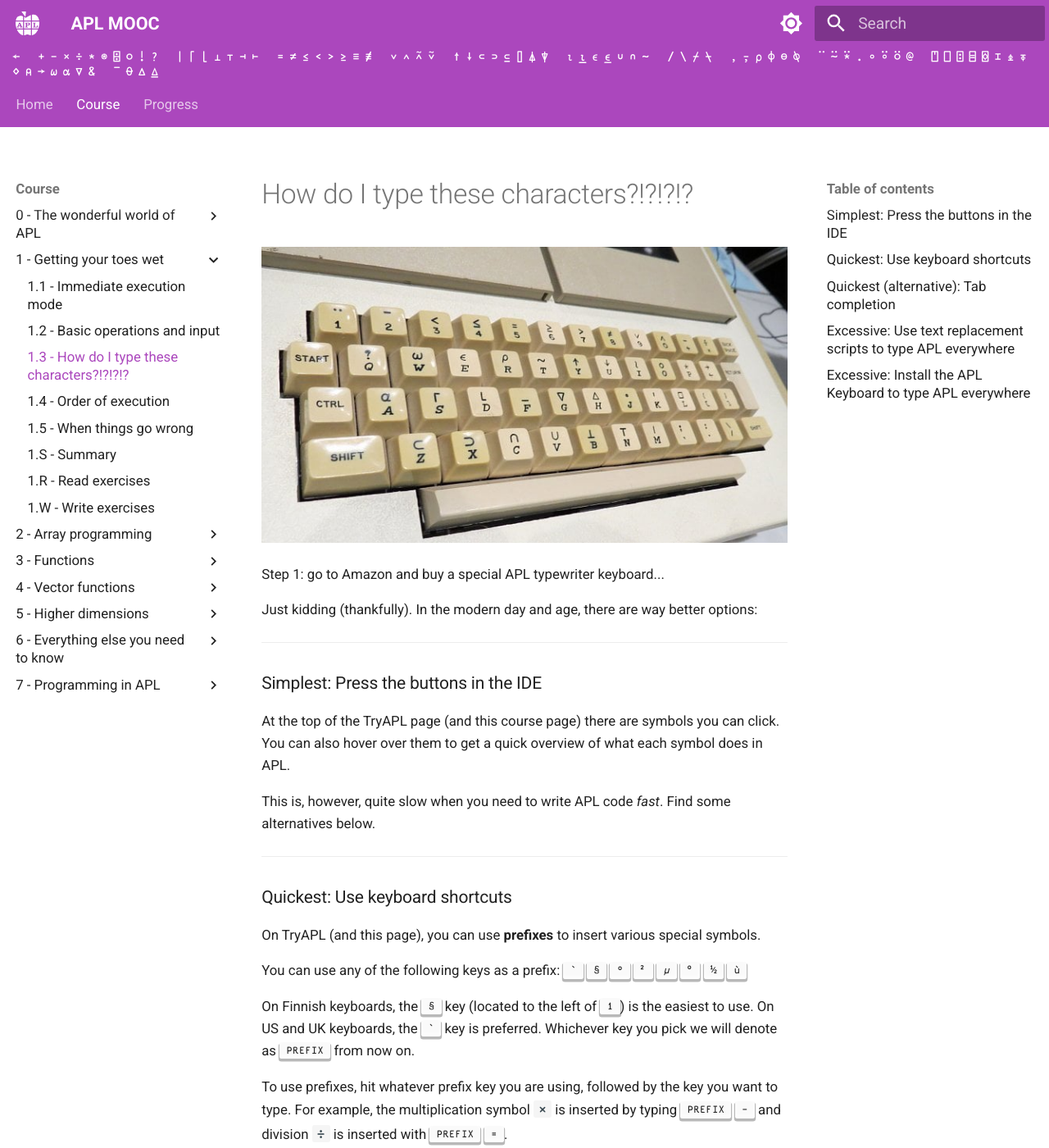
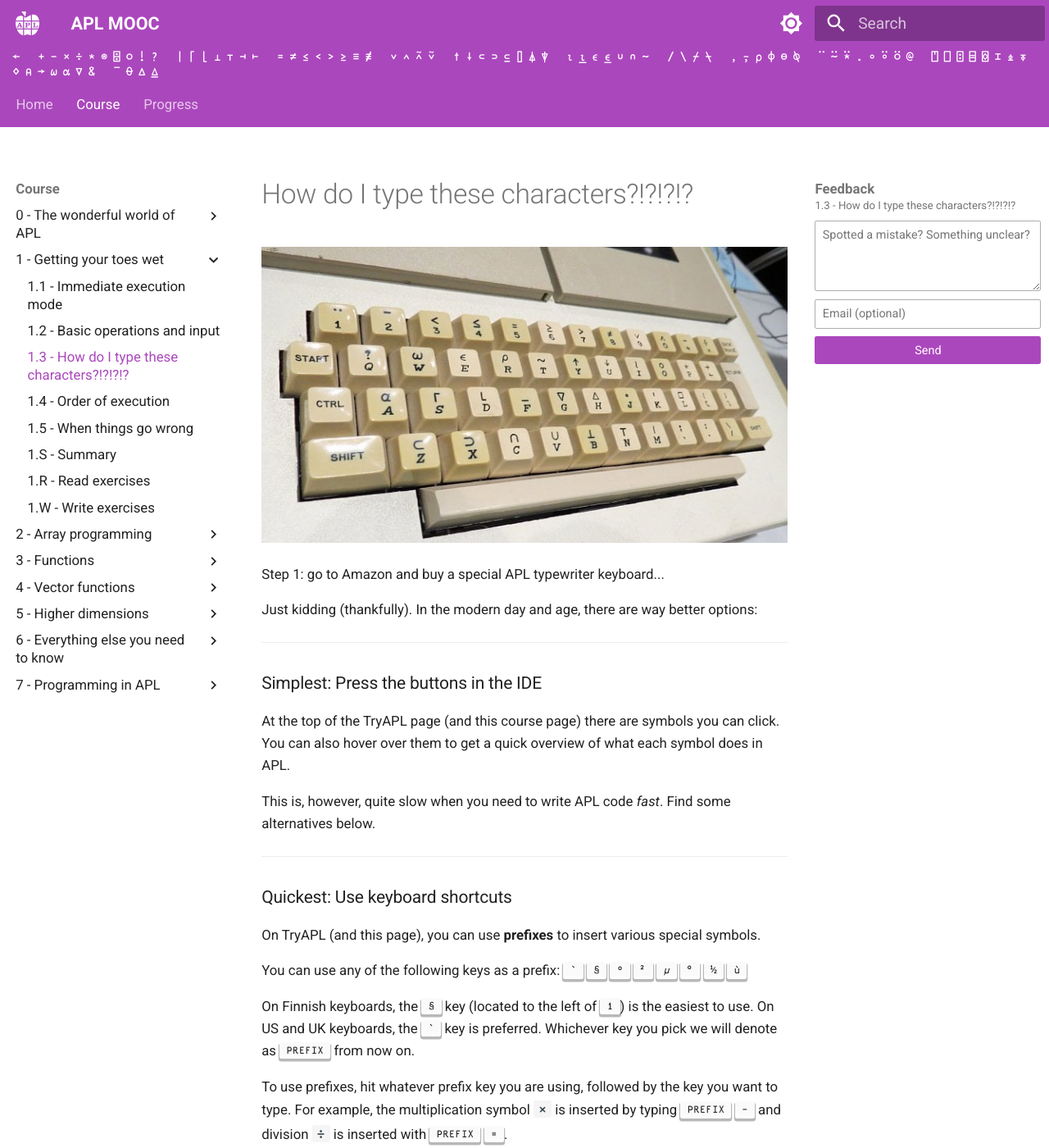
Before and after one commit to APLMOOC/APLMOOC, an MkDocs documentation site: the page built from docs/course/ch1/part3.md, in a window 1280 px wide and 1400 px high. Shown: the whole window at 82% size. Built offline with MkDocs 1.6.1 and Material for MkDocs 9.7.7, drawn with Linux system fonts in a browser that asks for light colours; some web fonts are replaced; a script that is not in the unit is left out.

Commit message:
Add new feedback widget

```diff
--- /dev/null
+++ b/docs/js/feedback.js
@@ -0,0 +1,50 @@
+var FEEDBACK_ENDPOINT = "https://apl.danii.fi/metrics/feedback";
+
+(function () {
+  function attach(form) {
+    if (form.dataset.wired) return;
+    form.dataset.wired = "1";
+
+    var status = form.querySelector(".apl-feedback__status");
+    var button = form.querySelector(".apl-feedback__send");
+
+    form.addEventListener("submit", function (event) {
+      event.preventDefault();
+      button.disabled = true;
+      status.textContent = "Sending…";
+
+      fetch(FEEDBACK_ENDPOINT, {
+        method: "POST",
+        headers: { "Content-Type": "text/plain;charset=UTF-8" },
+        body: JSON.stringify({
+          s: form.dataset.section,
+          u: location.href,
+          e: form.querySelector(".apl-feedback__email").value,
+          m: form.querySelector(".apl-feedback__message").value
+        })
+      }).then(function (response) {
+        if (response.ok) {
+          form.reset();
+          status.textContent = "Thanks!";
+        } else {
+          status.textContent = "Could not send.";
+        }
+        button.disabled = false;
+      }).catch(function () {
+        status.textContent = "Could not send.";
+        button.disabled = false;
+      });
+    });
+  }
+
+  function wire() {
+    var forms = document.querySelectorAll(".apl-feedback");
+    for (var i = 0; i < forms.length; i++) attach(forms[i]);
+  }
+
+  if (typeof document$ !== "undefined" && document$ && document$.subscribe) {
+    document$.subscribe(wire);
+  } else {
+    wire();
+  }
+})();
--- a/docs/styles/main.css
+++ b/docs/styles/main.css
@@ -223,3 +223,68 @@ div.problem button.problembutton {
     --md-code-hl-operator-color: #854eff;
     --md-code-hl-special-color: #000;
 }
+
+/* Feedback box */
+
+.apl-feedback-nav .md-nav__title {
+    position: static;
+    box-shadow: none;
+    padding: 0;
+}
+
+.apl-feedback {
+    display: flex;
+    flex-direction: column;
+    gap: 0.4rem;
+    font-size: 0.6rem;
+}
+
+.apl-feedback__where {
+    margin: 0;
+    color: var(--md-default-fg-color--light);
+    font-size: 0.55rem;
+    line-height: 1.3;
+}
+
+.apl-feedback__message,
+.apl-feedback__email {
+    width: 100%;
+    padding: 0.35rem;
+    border: 1px solid var(--md-default-fg-color--lighter);
+    border-radius: 0.1rem;
+    background: var(--md-default-bg-color);
+    color: var(--md-default-fg-color);
+    font-family: inherit;
+    font-size: inherit;
+    box-sizing: border-box;
+    resize: vertical;
+}
+
+.apl-feedback__message:focus,
+.apl-feedback__email:focus {
+    outline: none;
+    border-color: var(--md-accent-fg-color);
+}
+
+.apl-feedback__send {
+    padding: 0.35rem;
+    border: none;
+    border-radius: 0.1rem;
+    background: var(--md-primary-fg-color);
+    color: var(--md-primary-bg-color);
+    font-family: inherit;
+    font-size: inherit;
+    cursor: pointer;
+}
+
+.apl-feedback__send:disabled {
+    opacity: 0.5;
+    cursor: default;
+}
+
+.apl-feedback__status {
+    margin: 0;
+    min-height: 1em;
+    color: var(--md-default-fg-color--light);
+    font-size: 0.55rem;
+}
--- a/mkdocs.yml
+++ b/mkdocs.yml
@@ -1,6 +1,7 @@
 site_name: APL MOOC
 theme:
   name: material
+  custom_dir: overrides
   logo: course/assets/_apl.svg
   favicon: course/assets/_favicon.svg
   palette:
@@ -42,6 +43,7 @@ extra_javascript:
   - js/languagebar.js
   - js/katex.js
   - js/metrics.js
+  - js/feedback.js
   - https://unpkg.com/katex@0/dist/katex.min.js
   - https://unpkg.com/katex@0/dist/contrib/auto-render.min.js
   - https://cdn.jsdelivr.net/npm/three@0.166.0/build/three.module.js
--- /dev/null
+++ b/overrides/partials/toc.html
@@ -0,0 +1,12 @@
+<nav class="md-nav md-nav--secondary apl-feedback-nav" aria-label="Feedback">
+  <label class="md-nav__title">Feedback</label>
+  <form class="apl-feedback" data-section="{{ page.title | e }}">
+    <p class="apl-feedback__where">{{ page.title }}</p>
+    <textarea class="apl-feedback__message" rows="4" maxlength="2000" required
+              placeholder="Spotted a mistake? Something unclear?"></textarea>
+    <input class="apl-feedback__email" type="email" maxlength="200" autocomplete="email"
+           placeholder="Email (optional)">
+    <button class="apl-feedback__send" type="submit">Send</button>
+    <p class="apl-feedback__status" role="status"></p>
+  </form>
+</nav>
```
